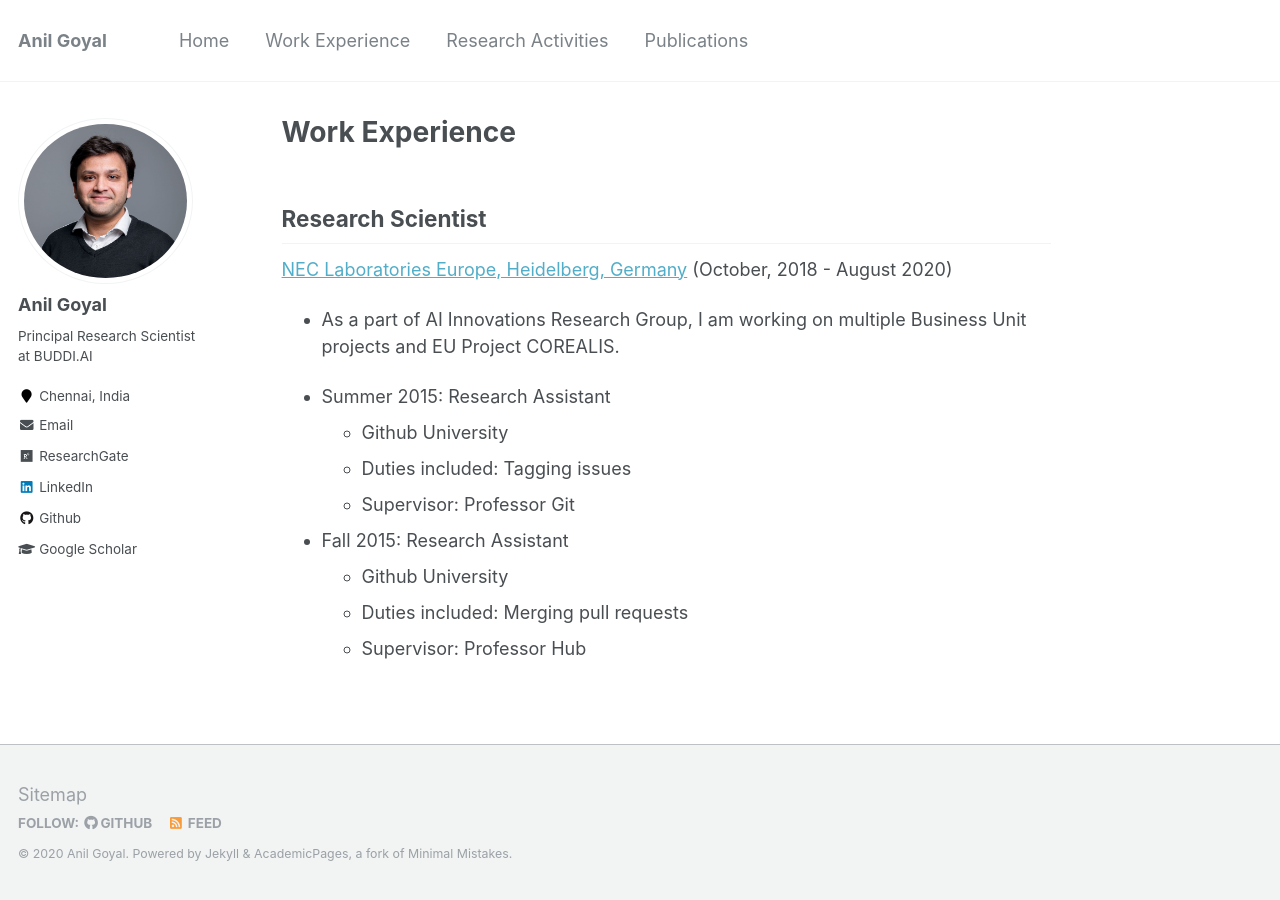
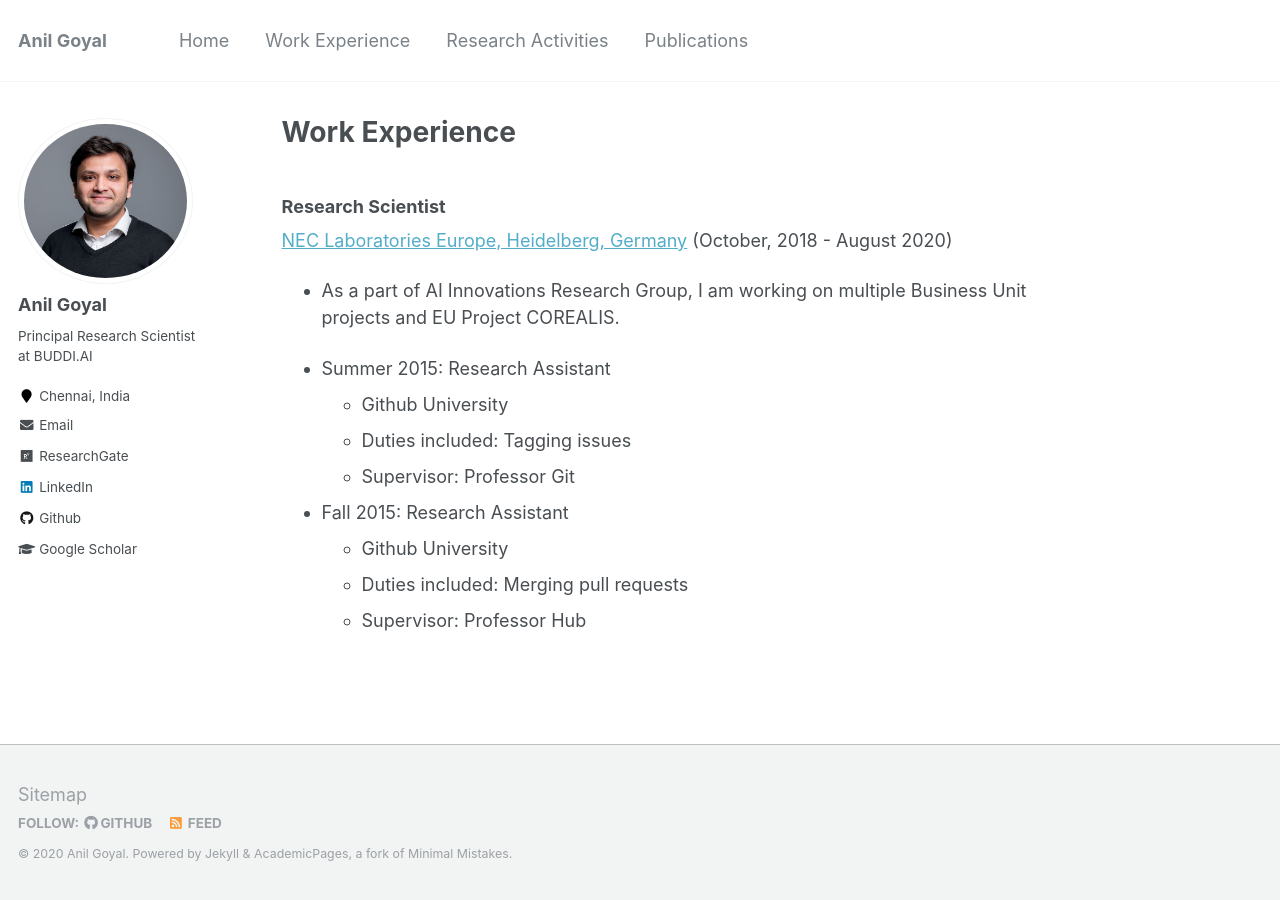
Before and after one commit to goyalanil/goyalanil.github.io, a Jekyll site: the page built from _pages/experience.md, in a window 1280 px wide. Built offline with Jekyll 4.4.1, drawn with Linux system fonts in a browser that asks for light colours.

```diff
--- a/_pages/experience.md
+++ b/_pages/experience.md
@@ -6,7 +6,7 @@ classes: wide
 ---
 
 
-## Research Scientist
+### Research Scientist
 [NEC Laboratories Europe, Heidelberg, Germany](http://neclab.eu/) (October, 2018 - August 2020)
 * As a part of AI Innovations Research Group, I am working on multiple Business Unit projects and EU Project COREALIS.
 
```
